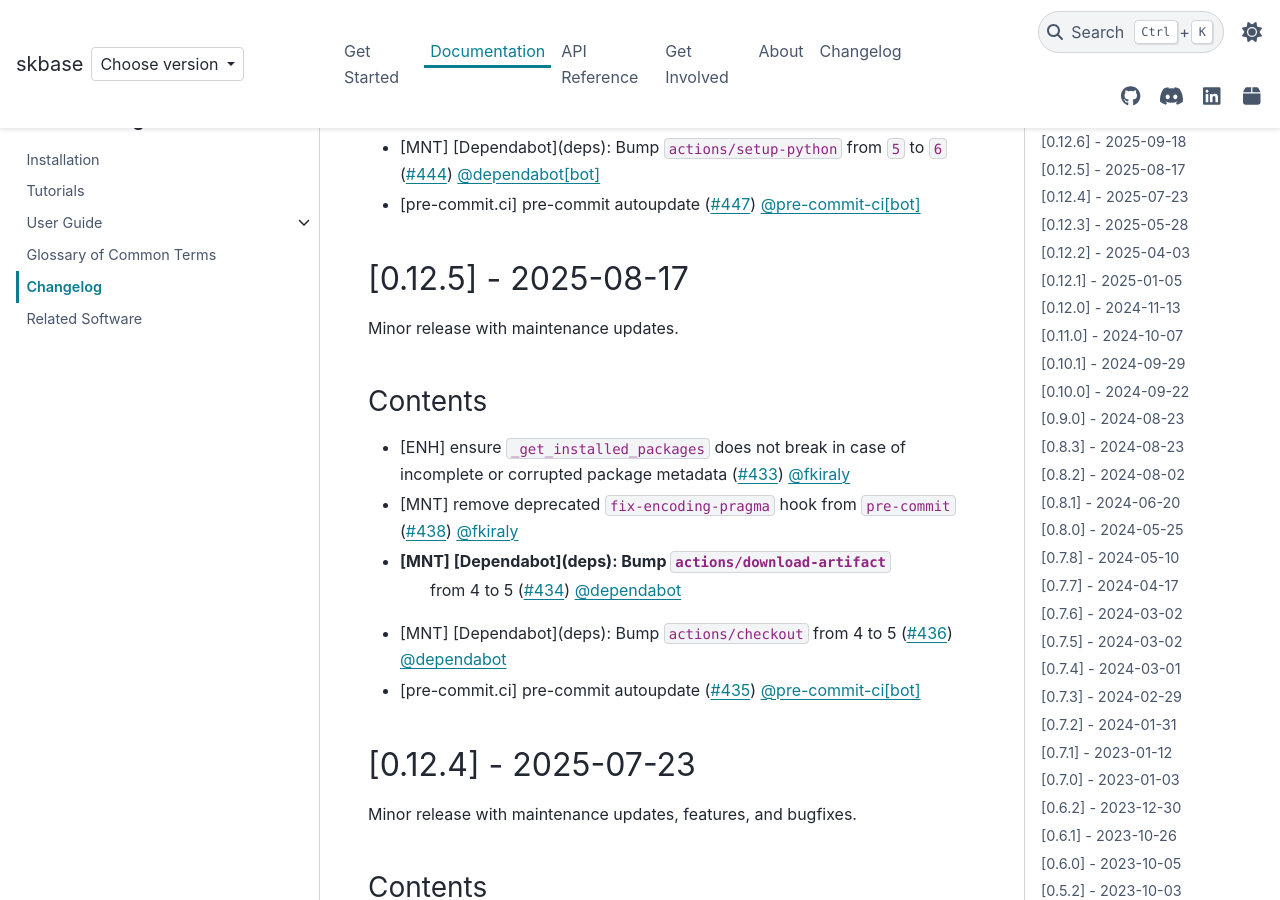
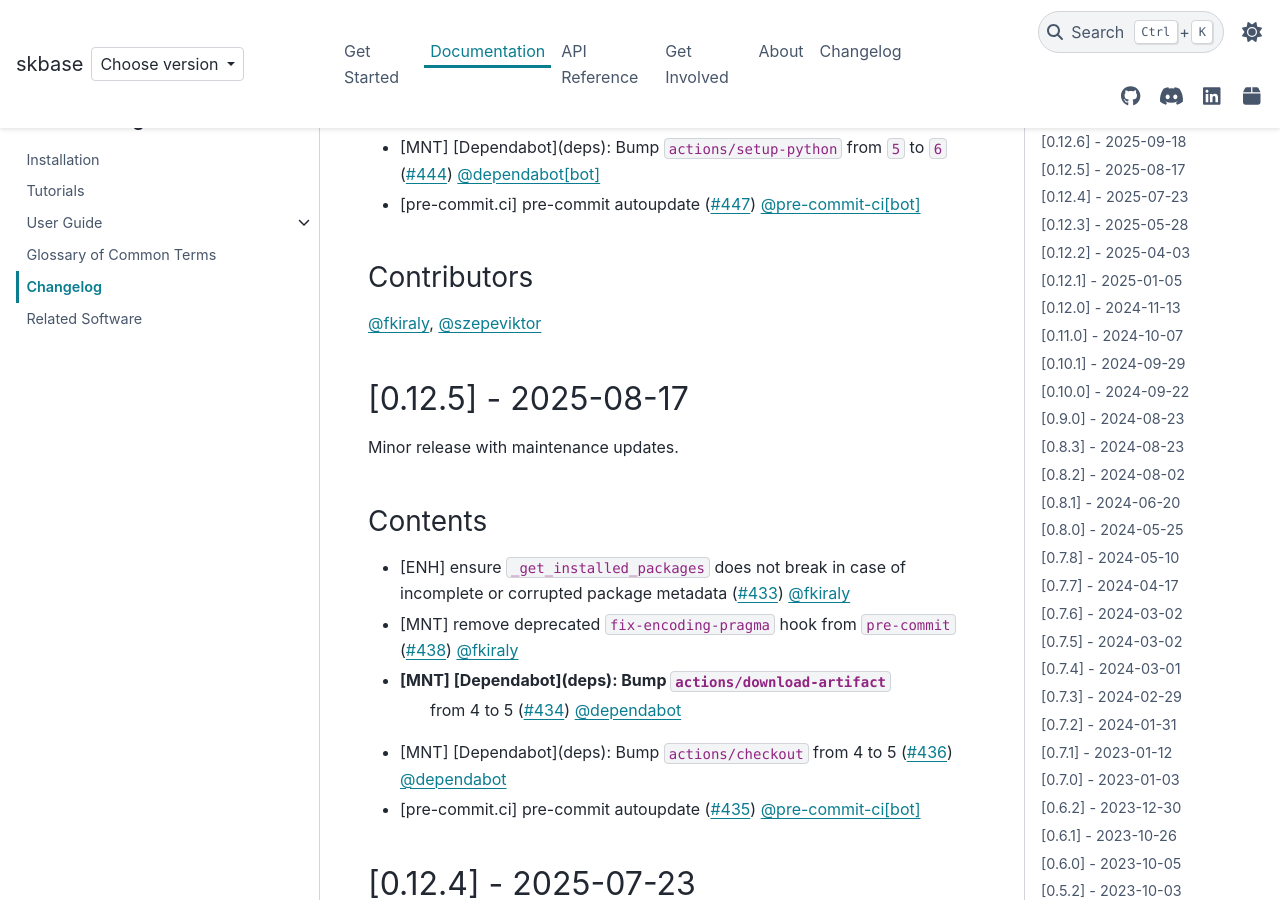
Before and after one commit to sktime/skbase, a Sphinx documentation site: the page built from docs/source/user_documentation/changelog.rst, in a window 1280 px wide and 900 px high, scrolled down 756 px. Built offline with Sphinx 7.4.7 and the PyData theme 0.15.4, drawn with Linux system fonts in a browser that asks for light colours; comment, search, counter and statistics services are not loaded.

Commit message:
Update changelog.rst

```diff
--- a/docs/source/user_documentation/changelog.rst
+++ b/docs/source/user_documentation/changelog.rst
@@ -34,6 +34,12 @@ Contents
 * [MNT] [Dependabot](deps): Bump ``actions/setup-python`` from ``5`` to ``6``
   (:pr:`444`) :user:`dependabot[bot]`
 * [pre-commit.ci] pre-commit autoupdate (:pr:`447`) :user:`pre-commit-ci[bot]`
+
+Contributors
+------------
+
+:user:`fkiraly`,
+:user:`szepeviktor`
 
 
 [0.12.5] - 2025-08-17
```
